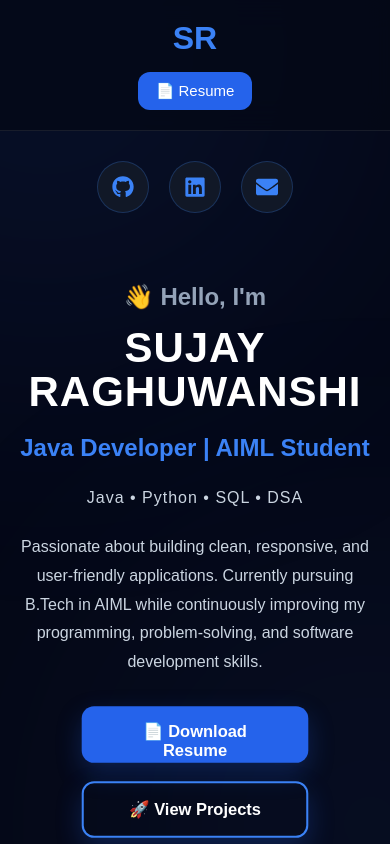
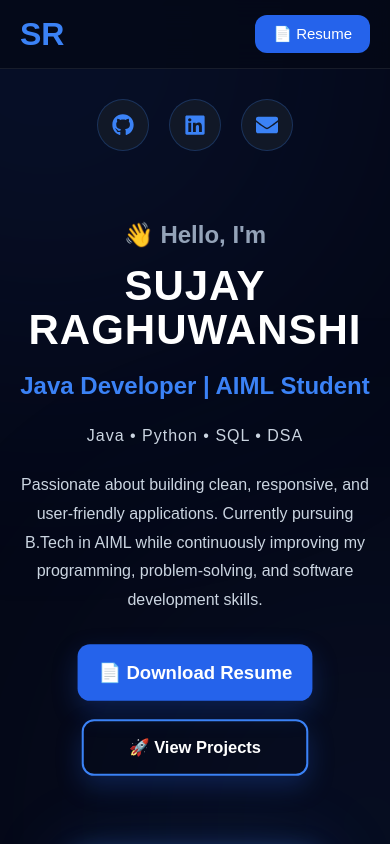
Before and after one commit to Sujayraghuwanshi/sujay-portfolio, a React (Vite) app: page / in a window 390 px wide. Shown: the top 844 px of the page. Built offline with nearby package versions, Linux system fonts and the light colour scheme.

Commit message:
Updated portfolio

```diff
--- a/src/App.css
+++ b/src/App.css
@@ -816,3 +816,24 @@ button{
     padding: 10px 18px;
     font-size: 15px;
 }
+@media (max-width:768px){
+
+  .navbar{
+      display:flex;
+      flex-direction:row;
+      justify-content:space-between;
+      align-items:center;
+      padding:15px 20px;
+  }
+
+  .nav-links{
+      display:none;
+  }
+
+}
+.hire-btn{
+    width:100%;
+    max-width:280px;
+    font-size:18px;
+    padding:14px 20px;
+}
```
